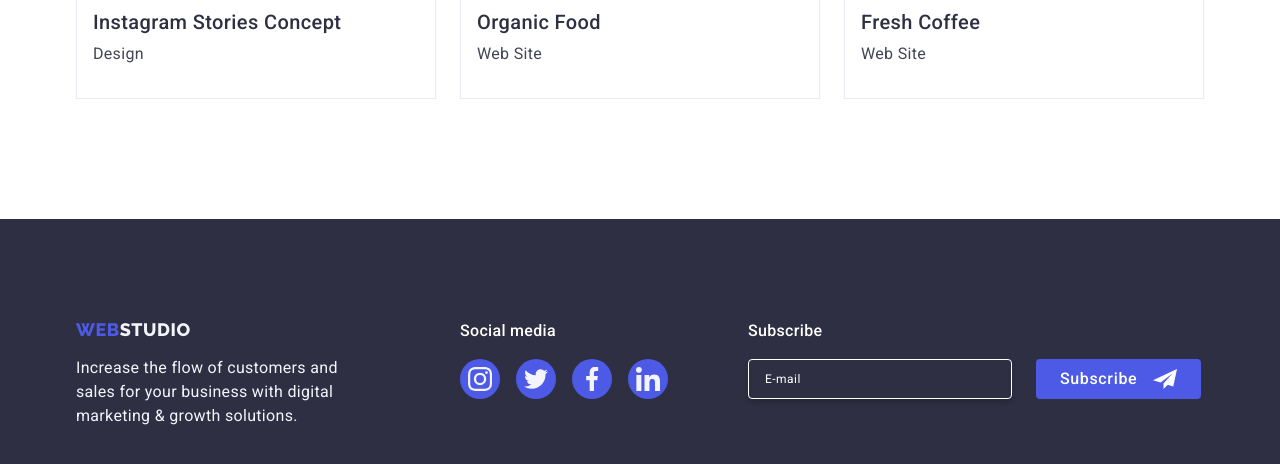
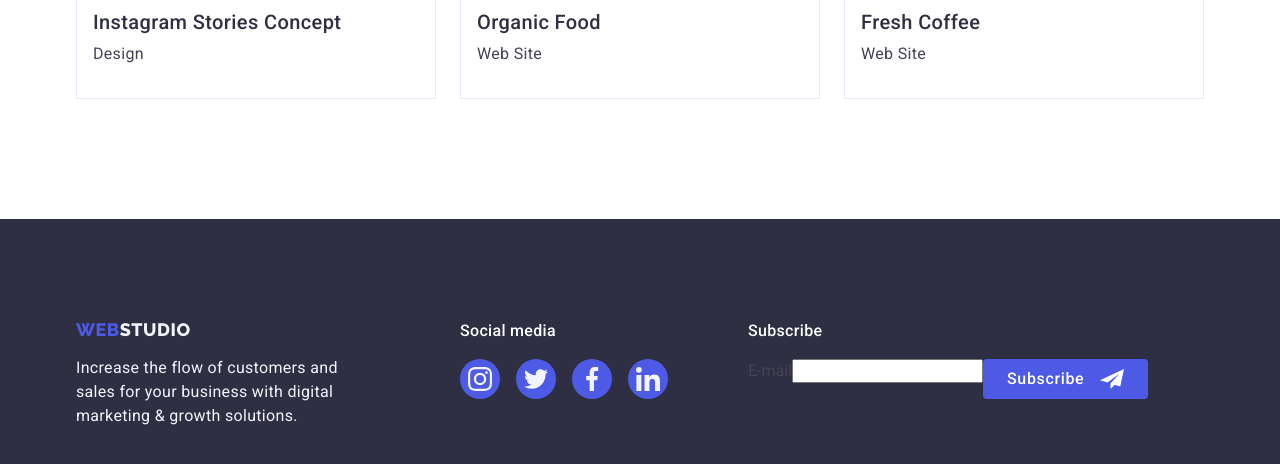
Before and after one commit to RoksanaKor/goit-markup-hm-06, a plain HTML site: page portfolio.html in a window 1280 px wide. Shown: the part 1551-2015 px from the top of the page. Drawn offline with nearby package versions, Linux system fonts and the light colour scheme.

Commit message:
after mentor correct

```diff
--- a/css/styles.css
+++ b/css/styles.css
@@ -551,12 +551,7 @@ padding-bottom: 16px;
   padding-left: 0;
 }
 
-.wrapper-footer-alt {
-  display:flex;
-  margin: 0;
-  gap: 24px;
-  padding-left: 0;
-}
+
 
 
 .wrapper-footer > ul {
@@ -723,42 +718,34 @@ padding-bottom: 16px;
   fill: var(--color-contrast-brighter);
 }
 
-.form-field-wrapper {
-
-  display: flex;
+.wrapper-footer-alt > input {
   border-radius: 4px;
   border: 1px solid var(--color-contrast-brighter);
   box-shadow: 0px 4px 4px 0px rgba(0, 0, 0, 0.15);
-  overflow:hidden;
   width: 264px;
-  height: 40px;
   flex-shrink: 0;
   background-color: var(--color-heading-primary);
-  gap: 8px;
+  margin-right: 24px;;
+  padding-left: 16px;
 }
 
-.form-field-wrapper > label {
+.wrapper-footer-alt {
+  display:flex;
+}
+
+.wrapper-footer-alt > input::placeholder {
   color: var(--color-contrast-brighter);
   font-size: 12px;
   font-weight: 400;
-  line-height: 1.5;
+  line-height: 2;
   letter-spacing: 0.48px;
-  padding: 8px 0 8px 16px;
-  display: flex;
-  align-items: center;
 }
 
-.form-field-wrapper > input {
-  padding: 0;
-  border: 0;
-  margin: 0;
-  background-color: transparent;
 
-}
 
-.form-field-wrapper > input:focus,
-.form-field-wrapper > input:hover,
-.form-field-wrapper > input:active {
+.wrapper-footer-alt > input:focus,
+.wrapper-footer-alt > input:hover,
+.wrapper-footer-alt > input:active {
   outline: none;
   color: var(--color-contrast-brighter);
   transition: var(--transition-variable);
@@ -833,6 +820,7 @@ textarea {
   position: relative;
   margin: 4px 0 8px;
   padding: 11px 0 0 16px;
+  resize: none;
 }
 
 .form-modal-element:focus-within,
@@ -877,7 +865,7 @@ input#email {
 
 
 input[type="checkbox"] {
-  appearance: none;
+  margin-right: 10px;
 }
 
 .tc-checkbox > svg {
@@ -894,6 +882,7 @@ input[type="checkbox"] {
   justify-content: center;
   margin-right: 8px;
   opacity: 0;
+  position:absolute
 }
 
 input:checked + .checkmark {
```
Also changed, not shown: index.html (+1 -1 lines).
